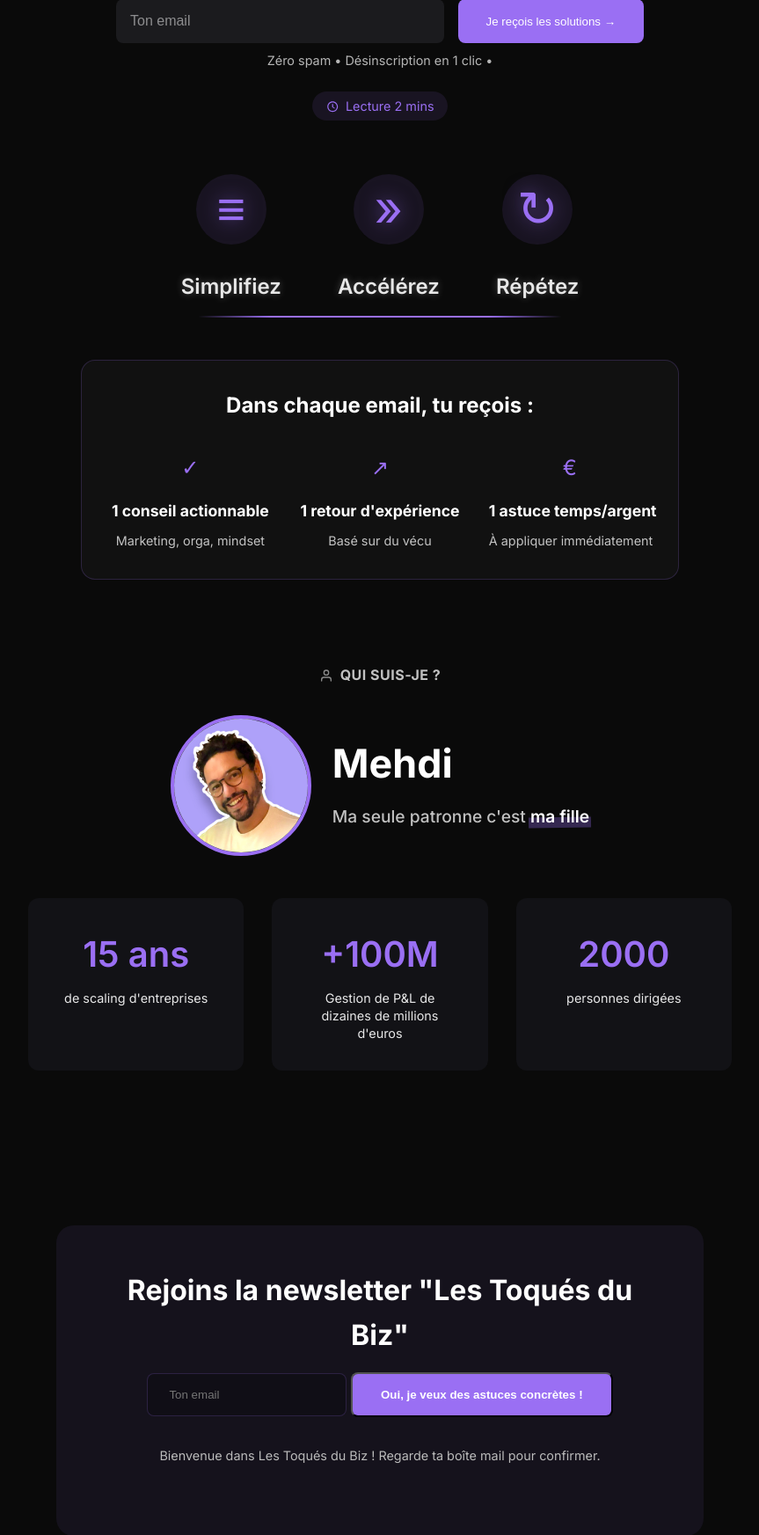
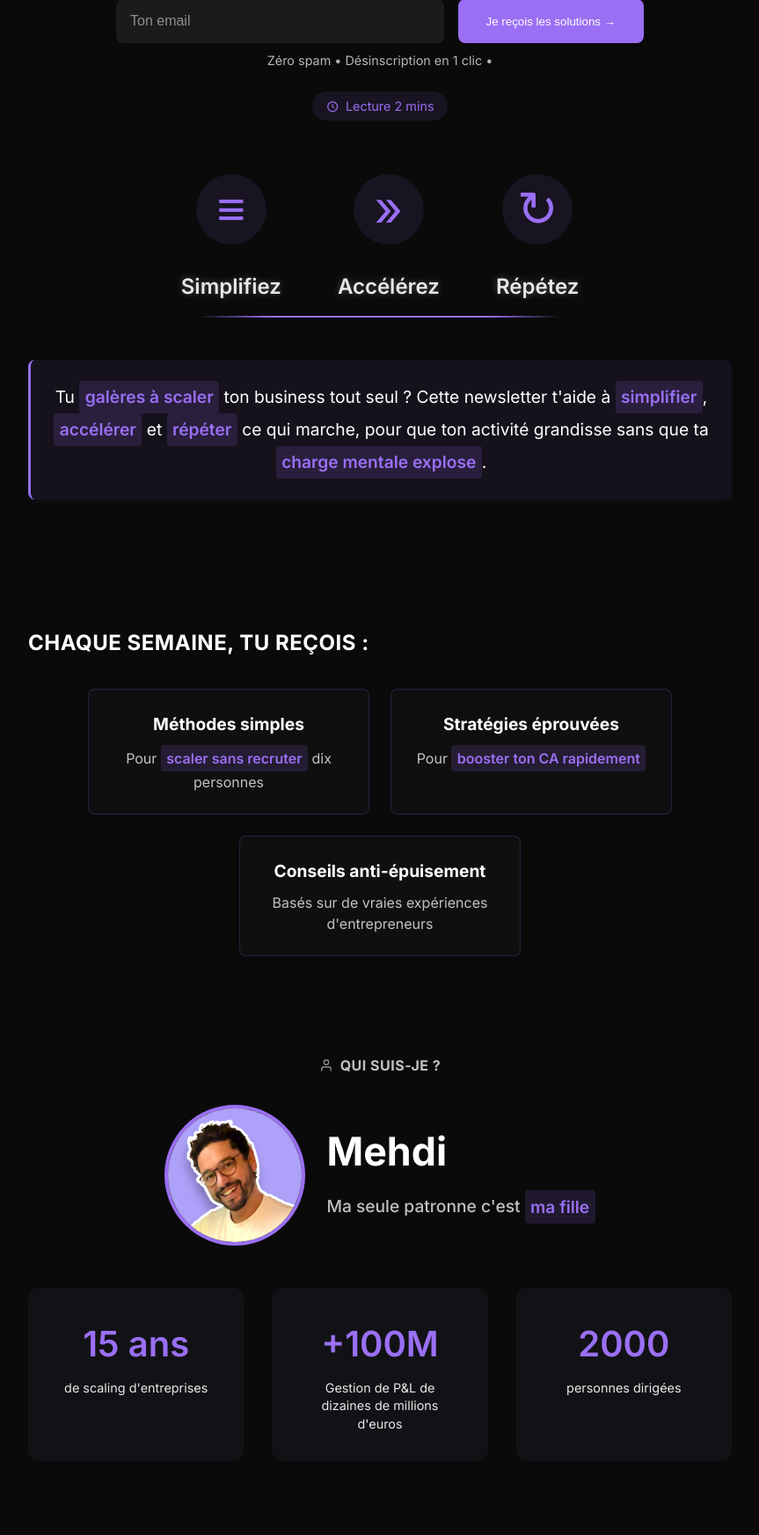
Before and after one commit to CilouiBip/les-toques-du-biz-, a Flask app: page / in a window 1280 px wide. Shown: the part 332-2077 px from the top of the page at 88% size, without its empty margins (208-1071 px from the left). Run offline with Flask 2, Linux system fonts and the light colour scheme.

Commit message:
style: amélioration des highlights et des boxes
- Highlights plus discrets avec fond semi-transparent
- Meilleur alignement des boxes avec Flexbox
- Animations plus douces au survol

```diff
--- a/templates/index.html
+++ b/templates/index.html
@@ -15,9 +15,8 @@
       --bg-dark: #0a0a0a;
       --text-color: #ffffff;
       --text-secondary: rgba(255,255,255,0.75);
-      --primary-glow: rgba(154,111,243,0.5);
       --text-glow: rgba(255,255,255,0.3);
-      --neon-box-shadow: 0 0 15px var(--primary-glow);
+      --neon-box-shadow: 0 0 15px rgba(154,111,243,0.5);
       --hero-gradient: radial-gradient(circle at top, rgba(154,111,243,0.1), transparent 60%);
 
       --font-family: 'Inter', sans-serif;
@@ -248,12 +247,19 @@
       color: var(--text-secondary);
     }
 
-    .experience-block .highlight {
-      background: rgba(154, 111, 243, 0.1);
-      padding: 0.2rem 0.5rem;
+    /* Style unique pour highlight */
+    .highlight {
+      background: rgba(154, 111, 243, 0.15);
+      color: var(--primary);
+      font-weight: 600;
+      padding: 0.2rem 0.4rem;
       border-radius: 4px;
-      color: var(--primary);
-      font-weight: 500;
+      display: inline-block;
+      transition: background 0.2s ease;
+    }
+
+    .highlight:hover {
+      background: rgba(154, 111, 243, 0.25);
     }
 
     .stats-grid {
@@ -567,36 +573,6 @@
       font-weight: 500;
     }
 
-    .highlight {
-      position: relative;
-      color: var(--text-color);
-      font-weight: 600;
-    }
-
-    .highlight::after {
-      content: "";
-      position: absolute;
-      left: -2px;
-      right: -2px;
-      bottom: 0;
-      height: 0.6em;
-      background-color: rgba(154, 111, 243, 0.3);
-      z-index: -1;
-      transform: rotate(-1deg);
-    }
-
-    @media (max-width: 768px) {
-      .author-section {
-        flex-direction: column;
-        text-align: center;
-        gap: 1.5rem;
-      }
-
-      .author-content {
-        text-align: center;
-      }
-    }
-
     .experience-grid {
       display: grid;
       grid-template-columns: repeat(3, 1fr);
@@ -707,6 +683,86 @@
       width: 1em;
       height: 1em;
     }
+
+    /* Nouveaux styles pour les sections newsletter */
+    .pain-point-section {
+      margin: 2rem 0;
+      padding: 1.5rem;
+      background: rgba(154, 111, 243, 0.08);
+      border-left: 3px solid var(--primary);
+      border-radius: 8px;
+      box-shadow: 0 2px 8px rgba(154, 111, 243, 0.05);
+      transition: all 0.3s ease;
+    }
+
+    .pain-point-section:hover {
+      transform: translateY(-2px);
+      box-shadow: 0 4px 16px rgba(154, 111, 243, 0.1);
+    }
+
+    .pain-point-section p {
+      font-size: 1.2rem;
+      line-height: 1.6;
+      margin: 0;
+      color: var(--text-color);
+    }
+
+    .weekly-benefits-section {
+      margin: 3rem 0;
+    }
+
+    .weekly-benefits-section .section-title {
+      text-align: center;
+      font-size: 1.5rem;
+      margin-bottom: 2rem;
+      color: var(--text-color);
+    }
+
+    .benefits-wrapper {
+      display: flex;
+      flex-wrap: wrap;
+      gap: 1.5rem;
+      justify-content: center;
+      align-items: stretch;
+    }
+
+    .benefit-box {
+      background: rgba(31, 31, 31, 0.3);
+      border-radius: 8px;
+      padding: 1.5rem;
+      flex: 1 1 300px;
+      max-width: 320px;
+      text-align: center;
+      border: 1px solid rgba(154, 111, 243, 0.2);
+      transition: all 0.3s ease;
+    }
+
+    .benefit-box:hover {
+      transform: translateY(-3px);
+      box-shadow: 0 4px 20px rgba(0, 0, 0, 0.15);
+      border-color: var(--primary);
+    }
+
+    .benefit-box h3 {
+      margin-top: 0;
+      font-size: 1.2rem;
+      color: var(--text-color);
+      margin-bottom: 0.5rem;
+    }
+
+    .benefit-box p {
+      color: var(--text-secondary);
+      margin-bottom: 0;
+      line-height: 1.5;
+    }
+
+    /* Ajustement pour mobile */
+    @media (max-width: 768px) {
+      .benefit-box {
+        flex: 1 1 100%;
+        margin: 0 1rem;
+      }
+    }
   </style>
 </head>
 <body>
@@ -783,26 +839,35 @@
           </div>
         </div>
 
-        <div class="email-benefits">
-          <h2>Dans chaque email, tu reçois :</h2>
-          <div class="benefits-grid">
-            <div class="benefit-item">
-              <div class="benefit-icon">✓</div>
-              <h3>1 conseil actionnable</h3>
-              <p>Marketing, orga, mindset</p>
+        <div class="pain-point-section">
+          <p>
+            Tu <span class="highlight">galères à scaler</span> ton business tout seul&nbsp;?
+            Cette newsletter t'aide à <span class="highlight">simplifier</span>,
+            <span class="highlight">accélérer</span> et <span class="highlight">répéter</span>
+            ce qui marche, pour que ton activité grandisse sans que ta
+            <span class="highlight">charge mentale explose</span>.
+          </p>
+        </div>
+
+        <section class="weekly-benefits-section">
+          <h2 class="section-title">Chaque semaine, tu reçois&nbsp;:</h2>
+          <div class="benefits-wrapper">
+            <div class="benefit-box">
+              <h3>Méthodes simples</h3>
+              <p>Pour <span class="highlight">scaler sans recruter</span> dix personnes</p>
             </div>
-            <div class="benefit-item">
-              <div class="benefit-icon">↗</div>
-              <h3>1 retour d'expérience</h3>
-              <p>Basé sur du vécu</p>
+
+            <div class="benefit-box">
+              <h3>Stratégies éprouvées</h3>
+              <p>Pour <span class="highlight">booster ton CA rapidement</span></p>
             </div>
-            <div class="benefit-item">
-              <div class="benefit-icon">€</div>
-              <h3>1 astuce temps/argent</h3>
-              <p>À appliquer immédiatement</p>
+
+            <div class="benefit-box">
+              <h3>Conseils anti-épuisement</h3>
+              <p>Basés sur de vraies expériences d'entrepreneurs</p>
             </div>
           </div>
-        </div>
+        </section>
 
         <h3 class="section-title">
           <svg xmlns="http://www.w3.org/2000/svg" viewBox="0 0 24 24" fill="none" stroke="currentColor" stroke-width="2" stroke-linecap="round" stroke-linejoin="round">
```
